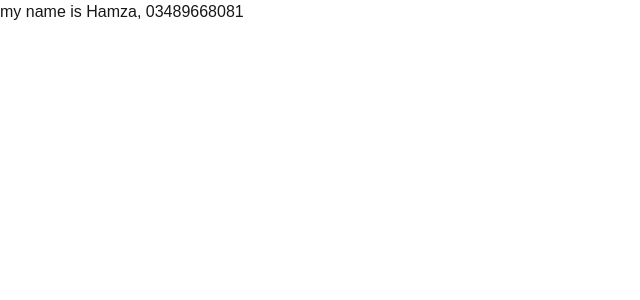
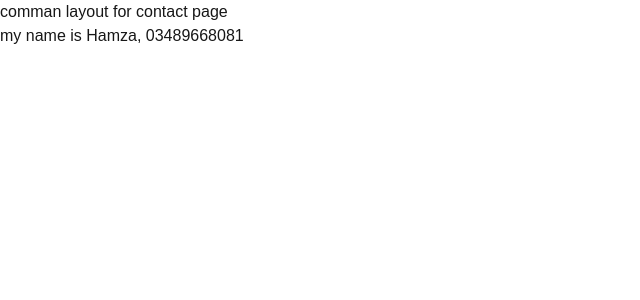
Before and after one commit to talha-fullstackdev/nextjs-15, a Next.js app: page /contact/employee/hamza in a window 1280 px wide. Shown: the top 300 px of the page, without its empty margins (0-640 px from the left). Built offline with nearby package versions, Linux system fonts and the light colour scheme.

Commit message:
implement the concept of layout.js file for common layout in our app

```diff
--- /dev/null
+++ b/src/app/contact/layout.js
@@ -0,0 +1,13 @@
+import React from 'react'
+
+const layout = ({children}) => {
+  return (
+    <>
+    <h1>comman layout for contact page</h1>
+    {children}
+    </>
+
+  )
+}
+
+export default layout
--- a/src/app/layout.js
+++ b/src/app/layout.js
@@ -23,6 +23,8 @@ export default function RootLayout({ children }) {
       <body
         className={`${geistSans.variable} ${geistMono.variable} antialiased`}
       >
+        {/* here anything we do it will apply on all components pages in our app layout.js is a root file */}
+        {/* <h1>Talha Nawaz Here</h1> */}
         {children}
       </body>
     </html>
```
